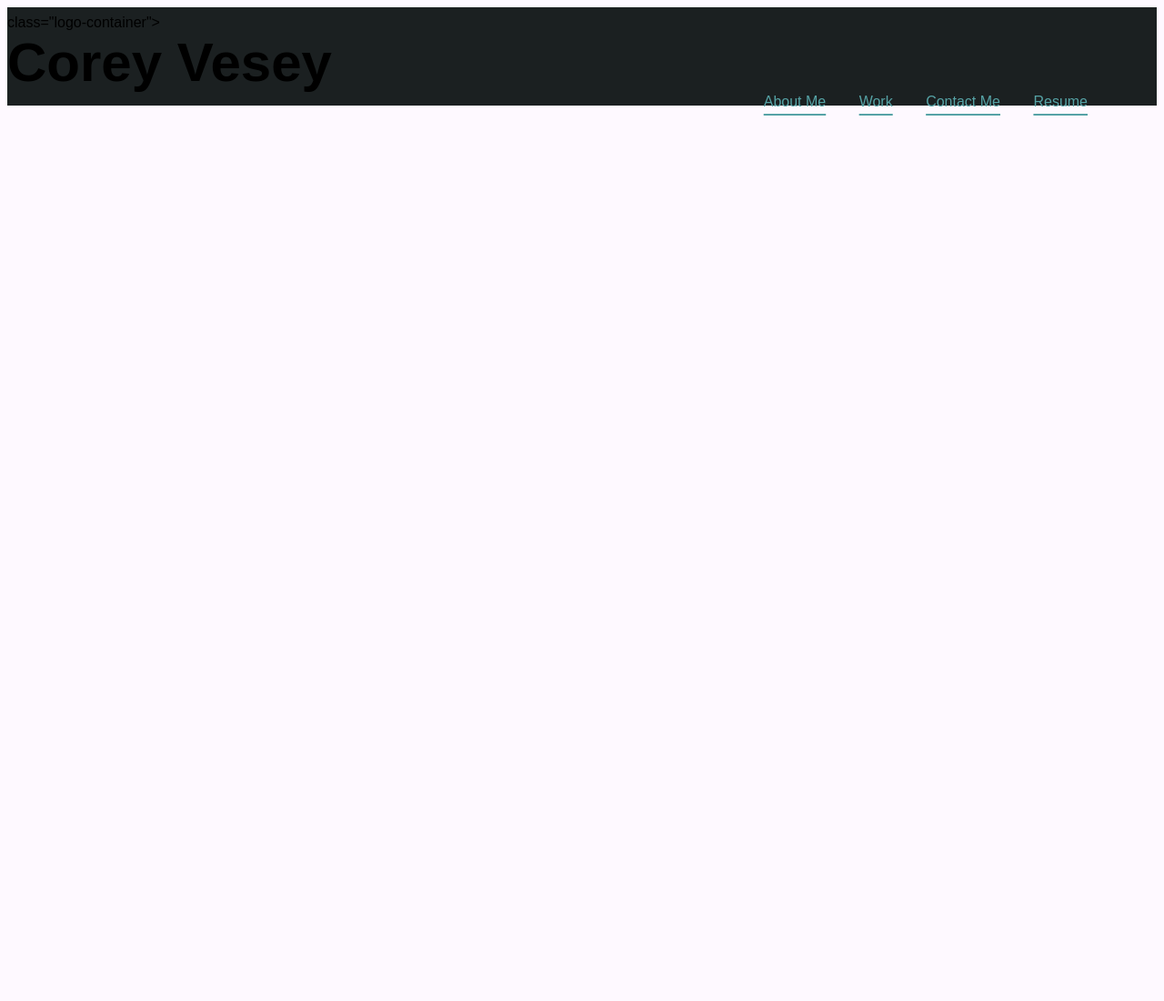
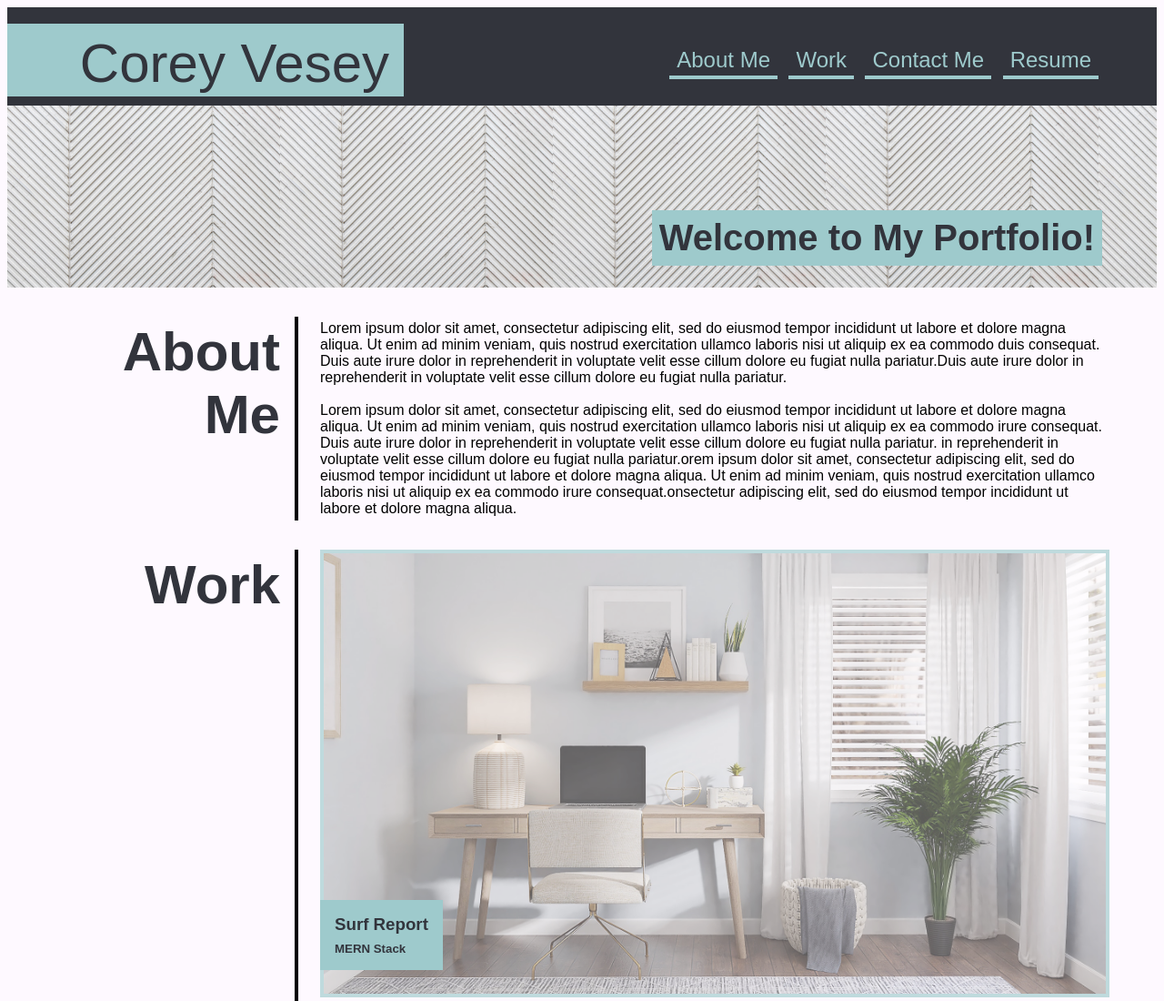
Before and after one commit to CoreyVesey/Portfolio-Module-, a plain HTML site: page index.html in a window 1280 px wide. Shown: the top 1100 px of the page at 91% size. Before the commit the page ends 800 px from the top, so only its background shows below. Drawn offline with Linux system fonts and the light colour scheme.

Commit message:
finished html css and images

```diff
--- a/index.html
+++ b/index.html
@@ -1,6 +1,6 @@
 <!DOCTYPE html>
 <html lang="en">
-
+<html>
     <head>
         <meta charset="UTF-8">
         <title>Corey Vesey</title>
@@ -8,122 +8,99 @@
     </head>
 
 
-<!--
-
-
-
-<div class="header">
-    <div class="header-container">
-        <h1>Corey Vesey</h1>
+    <body>
+        <header>
+            <div class="header-logo">
+                <div id="nav-text">Corey Vesey</div>
             </div>
-<div class="navbar"
-    <div class="header-container">
-        <ul class="nav">
-            <li><a href="#">About Me</a>
-            </li>
-            <li><a href="#">Work</a>
-            </li>
-            <li><a href="#">Contact Me</a>
-            </li>
-            <li><a href="#">Resume</a>
-            </li>
-        </ul>
-    </div>
-</div>
-</div>
-
-
--->
-
-
-
-
-
-
-
-    <header>
-         class="logo-container">
-            <h1>Corey Vesey</h1>
-
                 <nav>
-
-            <a href="#">About Me</a>
-            <a href="#">Work</a>
-            <a href="#">Contact Me</a>
+                    <a href="#About Me">About Me</a>
+                    <a href="#Work">Work</a>
+                    <a href="#Contact Me">Contact Me</a>
                     <a href="#">Resume</a>
-
                 </nav>
         </header>
 
-<!--
+        <article>
+            <div id="hero-box">
+                <h2>Welcome to My Portfolio!</h2>
+            </div>
+        </article>
 
+        <section>
+            <aside>
+                <div id="About Me"><h1>About<br>Me</h1></div>
+            </aside>
+            <p>
+                Lorem ipsum dolor sit amet, consectetur adipiscing elit, sed do eiusmod tempor incididunt ut labore et dolore magna aliqua. Ut enim ad minim veniam, quis nostrud exercitation ullamco laboris nisi ut aliquip ex ea commodo duis consequat. Duis aute irure dolor in reprehenderit in voluptate velit esse cillum dolore eu fugiat nulla pariatur.Duis aute irure dolor in reprehenderit in voluptate velit esse cillum dolore eu fugiat nulla pariatur.<br>
 
-
-<body>
-
-    <header>
-        <div class="logo-container">
-            <h1>Corey Vesey</h1>
-        </div>
-        <nav>
-            <h2>
-            <a href="#">About Me</a>
-            <a href="#">Work</a>
-            <a href="#">Contact Me</a>
-            <a href="#">Resume</a>
-            </h2>
-        </nav>
-    </header>
-
-
-
-
-        <header>
-        <h1 class="page-title">
-            Corey Vesey
-        </h1>
-
-    </header>
-
-<ul class="navigation">
-            <a href="#"><li>About Me</li></a>
-            <a href="#"><li>Work</li></a>
-            <a href="#"><li>Contact Me</li></a>
-            <a href="#"><li>Resume</li></a>
-        </ul>
-
-
-    <hero>
-        <div class="hero-image">  not going to work
-        <div class="hero-text">
-            <h2>Welcome to my Portfolio!</h2>
-    </hero>
-
-    <main>
-        <section>
-            <h1>About Me</h1>
-            <p>
-                Lorem ipsum dolor sit amet, consectetur adipiscing elit, sed do eiusmod tempor incididunt ut labore et dolore magna aliqua. Ut enim ad minim veniam, quis nostrud exercitation ullamco laboris nisi ut aliquip ex ea commodo consequat. Duis aute irure dolor in reprehenderit in voluptate velit esse cillum dolore eu fugiat nulla pariatur.
-            </p>
-            <p>
-                Lorem ipsum dolor sit amet, consectetur adipiscing elit, sed do eiusmod tempor incididunt ut labore et dolore magna aliqua. Ut enim ad minim veniam, quis nostrud exercitation ullamco laboris nisi ut aliquip ex ea commodo consequat. Duis aute irure dolor in reprehenderit in voluptate velit esse cillum dolore eu fugiat nulla pariatur.
+                </br>Lorem ipsum dolor sit amet, consectetur adipiscing elit, sed do eiusmod tempor incididunt ut labore et dolore magna aliqua. Ut enim ad minim veniam, quis nostrud exercitation ullamco laboris nisi ut aliquip ex ea commodo irure consequat. Duis aute irure dolor in reprehenderit in voluptate velit esse cillum dolore eu fugiat nulla pariatur. in reprehenderit in voluptate velit esse cillum dolore eu fugiat nulla pariatur.orem ipsum dolor sit amet, consectetur adipiscing elit, sed do eiusmod tempor incididunt ut labore et dolore magna aliqua. Ut enim ad minim veniam, quis nostrud exercitation ullamco laboris nisi ut aliquip ex ea commodo irure consequat.onsectetur adipiscing elit, sed do eiusmod tempor incididunt ut labore et dolore magna aliqua.
             </p>
         </section>
 
         <section>
-            <h1>Work</h1>
-            <div class="big-card"></div>
+            <aside>
+                <div id="Work"></div><h1>Work</h1></div>
+            </aside>
+            <div class="projcts">
+                <div class="main-projects">
+                    <div class="big-card">
+                        <img src="./Images/Computer work desk.jpg" alt="Laptop on desk" />
+                        <div class="label-box">
+                            <h3>Surf Report</h3>
+                            <h5>MERN Stack</h5>
+                        </div>
+                    </div>
+                </div>
+                <div class="mini-projects">
+                    <div class="small-card">
+                        <img src="./Images/Sunset.jpg" alt="Sunset" />
+                        <div class="label-box">
+                            <h3>LED Wall</h3>
+                            <h5>Node/IoT</h5>
+                        </div>
+                    </div>
+                    <div class="small-card">
+                        <img src="./Images/Sunset.jpg" alt="Sunset" />
+                        <div class="label-box">
+                            <h3>Calculator</h3>
+                            <h5>React/JavaScript/CSS</h5>
+                        </div>
+                    </div>
+                    <div class="small-card">
+                        <img src="./Images/Sunset.jpg" alt="Sunset" />
+                        <div class="label-box">
+                            <h3>Pastel Puzzels</h3>
+                            <h5>MERN Stack</h5>
+                        </div>
+
+                    </div>
+                    <div class="small-card">
+                        <img src="./Images/Sunset.jpg" alt="Sunset" />
+                        <div class="label-box">
+                            <h3>Run Buddy</h3>
+                            <h5>HTML/CSS</h5>
+                        </div>
+                    </div>
+                </div>
+            <div>
         </section>
-    </main>
+    </body>
 
         <footer>
-        <h1>Contact Me</h1>
+            <aside>
+                <div id="Contact Me"><h1>Contact<br>Me</br></h1></div>
+            </aside>
+            <div id="footer-nav">
                 <a href="#">555-555-5555</a>
                 <a href="#">website@website.com</a>
                 <a href="#">GitHub</a>
                 <a href="#">Twitter</a>
                 <a href="#">Spotify</a>
+            </div>
         </footer>
 
+    </body>
 
-</body>
+
+</html>
--- a/style.css
+++ b/style.css
@@ -1,116 +1,248 @@
 html {
     background-color: #FEF9FF;
 }
+
+/*Elements */
 
 body {
     font-family:Arial, Helvetica, sans-serif;
 }
 
-
-
 header {
-    background-color: #1B2021;
-    width: 100%;
+    background-color: #32343c;
+    width: auto;
     height: 100px;
-    flex-wrap: wrap;
+    display: flex;
     padding-top: 8px;
-    position: relative;
-}
-
-h1 {
-    font-size: 60px;
-    margin: 0px;
+    align-items:center;
+    justify-content: space-between;
 }
 
 nav {
     text-align: end;
     flex-wrap: wrap;
     padding-right: 60px;
+    width: auto;
 }
 
 nav a {
-    color: #56A3A6;
-    text-decoration-thickness: 15%;
-    text-underline-offset: 8px;
-    padding: 0px 16px;
+    color: #9ecacc;
+    text-decoration: none;
+    border-bottom: solid #9ecacc;
+    border-bottom-width: 4px;
+    padding: 4px 8px;
+    margin: 4px;
+    font-size: 24px;
+}
+
+article {
+    height: 200px;
+    background-image: url("Images/Hero Image.jpg");
+    position: relative;
+    background-size: contain;
 
 }
 
-
-.logo-container {
-    background-color: #56A3A6;
-    height: 80%;
-    width: 25%;
-    line-height: 80px;
-    top: 8px;
-    text-align: end;
-    min-width: 360px;
-    padding-right: 16px;
-
+img {
+    opacity: 0.65;
 }
 
-
-
-/*
-header {
-    background-color: #1B2021;
-    vertical-align: middle;
-    text-align: center;
-    flex-wrap: wrap;
-    flex-flow: row;
-    justify-content:flex-start;
+img:hover {
+    opacity: 1.0;
 }
 
-nav {
-    color: #56A3A6;
-    display: flex;
-    justify-content: flex-end;
+section {
+    display:flex;
+    padding-right: 60px;
+    margin: 32px 0px;
 }
 
-nav a {
-    color:#56A3A6;
-    align-content: center;
-    padding: 14px 16px;
-    text-decoration-thickness: 15%;
-    text-underline-offset: 8px;
-    display: inline-block;
+aside {
+    text-align: right;
+    min-width: 240px;
+    border-right-color: #32343c;
+    border-right: 4px solid;
+    padding-right: 16px;
+    margin-right: 24px;
+    margin-left: 60px;
+    float: left;
+}
+
+p {
+    margin: 4px 0px;
+}
+
+/* Text */
+
+h1 {
+    font-size: 60px;
+    color:#32343c;
+    margin: 4px 0px;
+    width:240px;
+}
+
+h2 {
+    font-size: 40px;
+    color: #32343c;
+    margin: 4px;
+}
+
+h3, h5 {
+    margin: 8px;
+    color: #32343c;
+}
+
+footer {
+    width: auto;
+    height: 100px;
+    display: flex;
+    padding-top: 32px;
+    align-items: center;
+
 
 
 }
 
+/* IDs*/
 
-
-h2 {
+#hero-box {
+    background-color:#9Ecacc;
+    padding: 4px;
+    margin: 0px;
     display: inline-block;
-    padding-left: 2px;
-    padding-right: 2px;
+    position: absolute;
+    bottom: 24px;
+    right: 60px;
 }
 
-/* Classes *
-
-.header{
-    width: 100%;
-    height: 100px;
-    background-color: #1B2021;
-    flex-wrap: wrap;
+#nav-text {
+    font-size: 60px;
+    color:#32343c;
+    margin: 4px 0px;
 }
 
-.logo-container{
-height: 80%;
-width: 25%;
-top: 8px;
-float: left;
-background-color: #56A3A6;
-position: relative;
-min-width: 200px;
+#footer-nav {
+    text-align: end;
+    flex-wrap: wrap;
+    padding-right: 60px;
+    width: 100%;
+    display: flex;
+    justify-content: space-evenly;
 }
 
-.logo-container h1{
-    color: #1B2021;
-    vertical-align: middle;
-    float: right;
-    font-size: 60px;
-    height: 100%;
-    line-height:80px;
-    margin:0px 16px;
+#footer-nav a {
+    color: #32343c;
+    text-decoration: none;
+    border-bottom: solid #32343c;border-width: 4px;
+    padding: 4px 8px;
+    margin: 4px;
+    font-size: 24px;
 }
+
+/* Classes */
+
+.main-projects {
+    display:flex;
+
+}
+
+.mini-projects {
+    display: flex;
+    flex-wrap: wrap;
+    flex-direction: row;
+    justify-content: space-between;
+
+}
+
+.big-card {
+    position: relative;
+    margin-bottom: 32px;
+    width:100%;
+
+}
+
+.big-card img {
+    object-fit:fill;
+    max-height: 600px;
+    width: 100%;
+    display: block;
+    border-width: 4px;
+    border-style: solid;
+    border-color: #9Ecacc;
+}
+
+.small-card {
+    position: relative;
+    margin-bottom: 32px;
+    width: 48%;
+
+}
+
+.small-card img {
+    object-fit: cover;
+    border-width: 4px;
+    border-style: solid;
+    border-color: #9Ecacc;
+    display:block;
+    flex-wrap: wrap;
+    width: 100%;
+    max-height: 200px;
+}
+
+.label-box {
+    background-color:#9Ecacc;
+    padding: 8px;
+    margin: 0px;
+    text-align: left;
+    display: inline-block;
+    position:absolute;
+    bottom: 30px;
+}
+
+.header-logo {
+    background-color: #9Ecacc;
+    height: 80%;
+    width: 20%;
+    line-height: 80px;
+    top: 8px;
+    text-align: right;
+    display: inline-block;
+    min-width: 360px;
+    padding-right: 16px;
+    padding-left: 60px;
+}
+
+/* Media Queries */
+
+@media screen and (max-width: 768px) {
+    .mini-projects {
+      flex-direction: column;
+      width: 100%;
+    }
+  }
+
+  @media screen and (max-width: 768px) {
+    .small-card {
+      width: 100%;
+    }
+  }
+
+  @media screen and (max-width: 1010px) {
+    aside {
+      margin-left: 32px;
+    }
+  }
+
+  @media screen and (max-width: 768px) {
+    aside {
+      margin-left: 16px;
+    }
+  }
+//
+  @media screen and (max-width: 1010px) {
+    nav,
+    header {
+      flex-direction: column;
+
+    }
+  }
```
Also changed, not shown: Images/Computer work desk.jpg (added), Images/Hero Image.jpg (added), Images/Mountain.jpg (added), Images/Sunset.jpg (added), Images/clement-helardot-95YRwf6CNw8-unsplash.jpg (added). Lines whose indentation alone changed are shown as unchanged.
